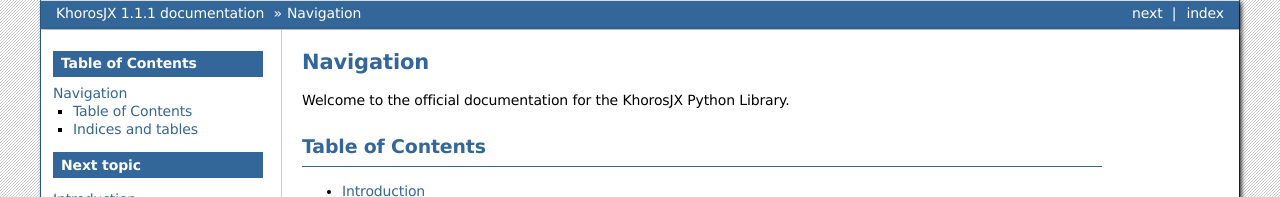
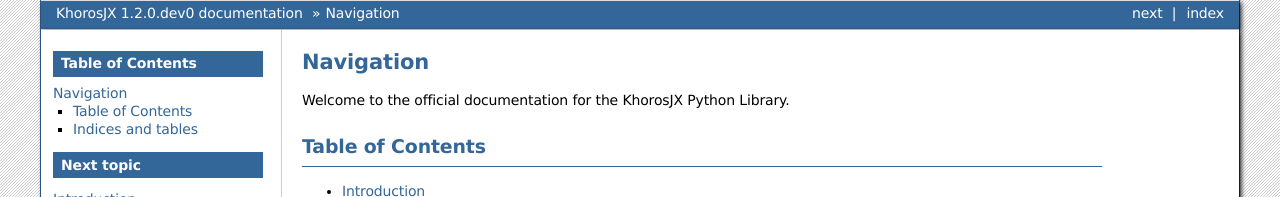
Before and after one commit to jeffshurtliff/khorosjx, a Sphinx documentation site: the page built from docs/index.rst, in a window 1280 px wide and 900 px high. Shown: the top 197 px of the window. Built offline with Sphinx 7.4.7, drawn with Linux system fonts in a browser that asks for light colours; some of the changed text lies outside the part shown.

Commit message:
Updated the version to be 1.2.0.dev0

```diff
--- a/docs/conf.py
+++ b/docs/conf.py
@@ -24,9 +24,9 @@
 author = 'Jeff Shurtliff'
 
 # The short X.Y version
-version = '1.1'
+version = '1.2'
 # The full version, including alpha/beta/rc tags
-release = '1.1.1'
+release = '1.2.0.dev0'
 
 
 # -- General configuration ---------------------------------------------------
--- a/setup.py
+++ b/setup.py
@@ -7,7 +7,7 @@
 
 setuptools.setup(
     name="khorosjx",
-    version="1.1.1",
+    version="1.2.0.dev0",
     author="Jeff Shurtliff",
     author_email="jeff.shurtliff@rsa.com",
     description="Useful tools and utilities to assist in managing a Khoros JX (formerly Jive-x) or Jive-n community.",
@@ -23,7 +23,9 @@
         "License :: OSI Approved :: MIT License",
         "Natural Language :: English",
         "Operating System :: OS Independent",
-        "Programming Language :: Python :: 3",
+        "Programming Language :: Python :: 3.6",
+        "Programming Language :: Python :: 3.7",
+        "Programming Language :: Python :: 3.8",
         "Topic :: Communications",
         "Topic :: Internet :: WWW/HTTP :: Dynamic Content :: Content Management System",
         "Topic :: Internet :: WWW/HTTP :: Dynamic Content :: Message Boards",
```
